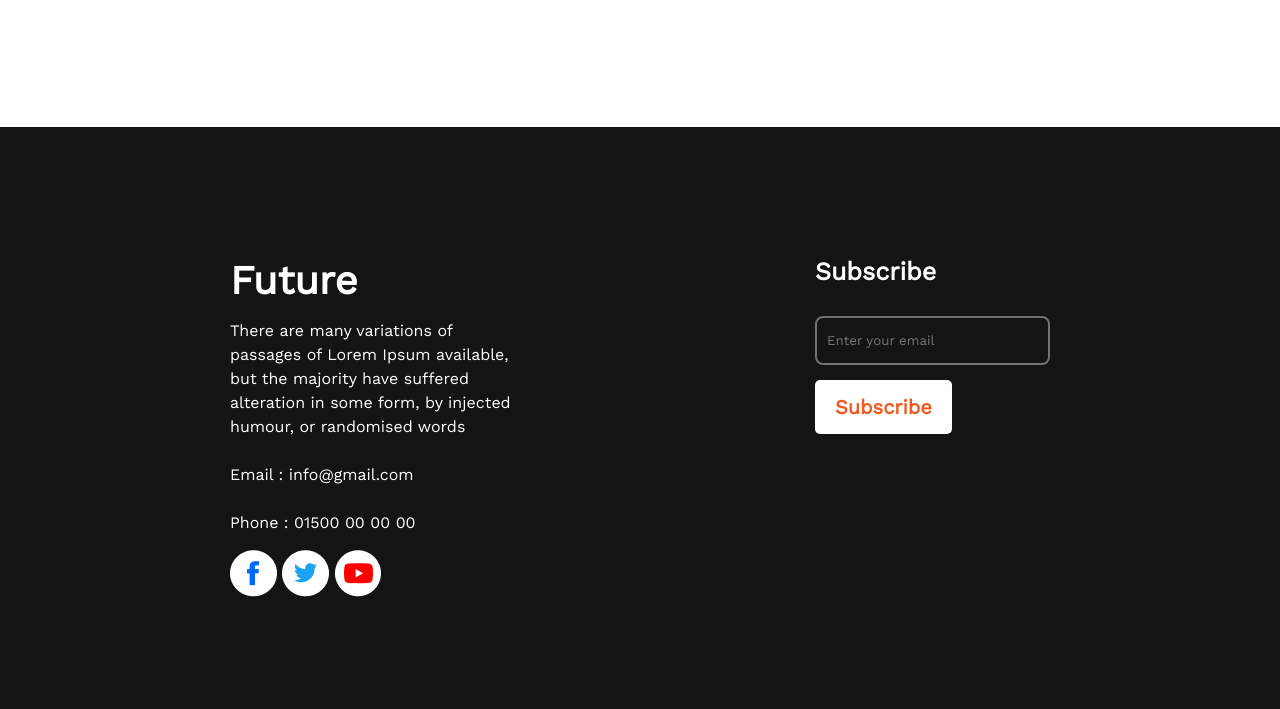
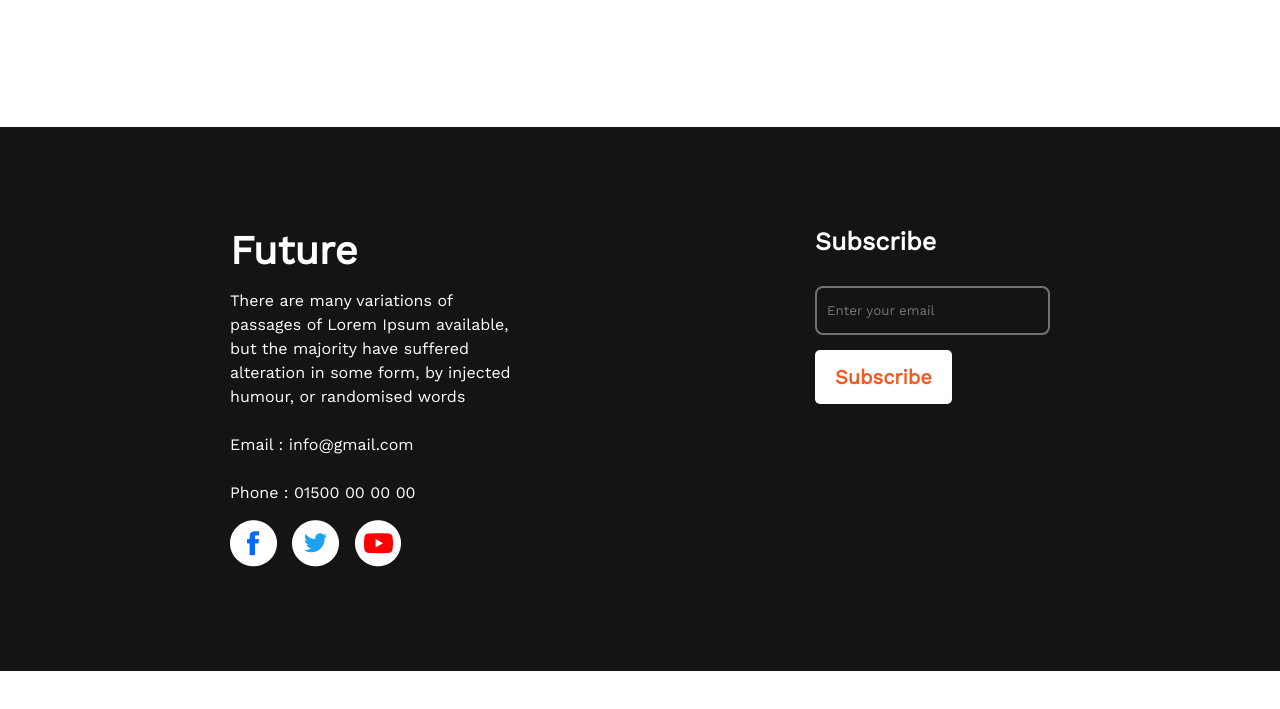
Before and after one commit to shompaaa/first-assignment, a plain HTML site: page index.html in a window 1280 px wide. Shown: the part 2890-3599 px from the top of the page. After the commit the page ends 3561 px from the top, so only its background shows below. Drawn offline with nearby package versions, Linux system fonts and the light colour scheme.

Commit message:
footer fixed

```diff
--- a/styles/style.css
+++ b/styles/style.css
@@ -167,7 +167,7 @@ ul li {
 /* Footer Section Styles */
 .footer {
     background: #151414;
-    padding: 130px 230px;
+    padding: 100px 230px;
 }
 .footer-container {
     display: flex;
@@ -186,6 +186,9 @@ ul li {
     margin: 15px 0;
     line-height: 1.5;
 }
+.footer-info img {
+    margin-right: 10px;
+}
 
 .subscribe {
     color: #fff;
```
